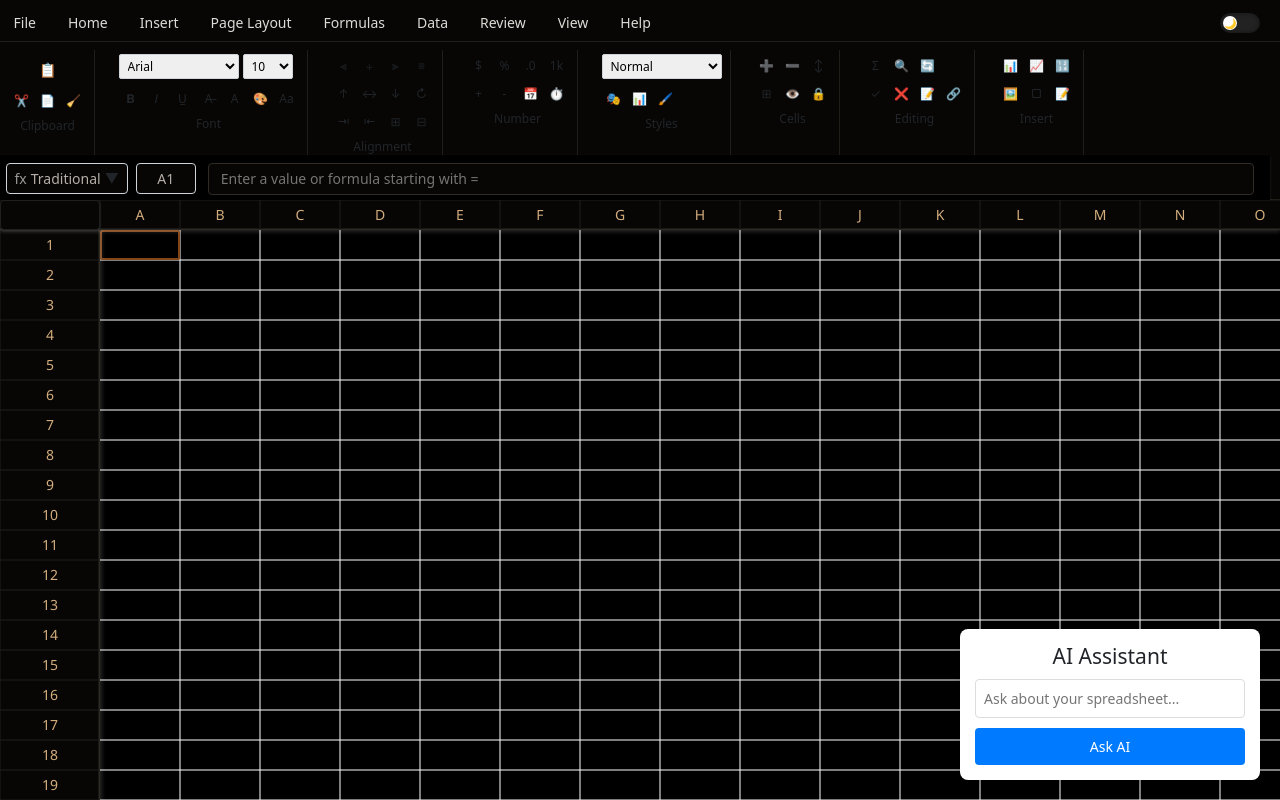
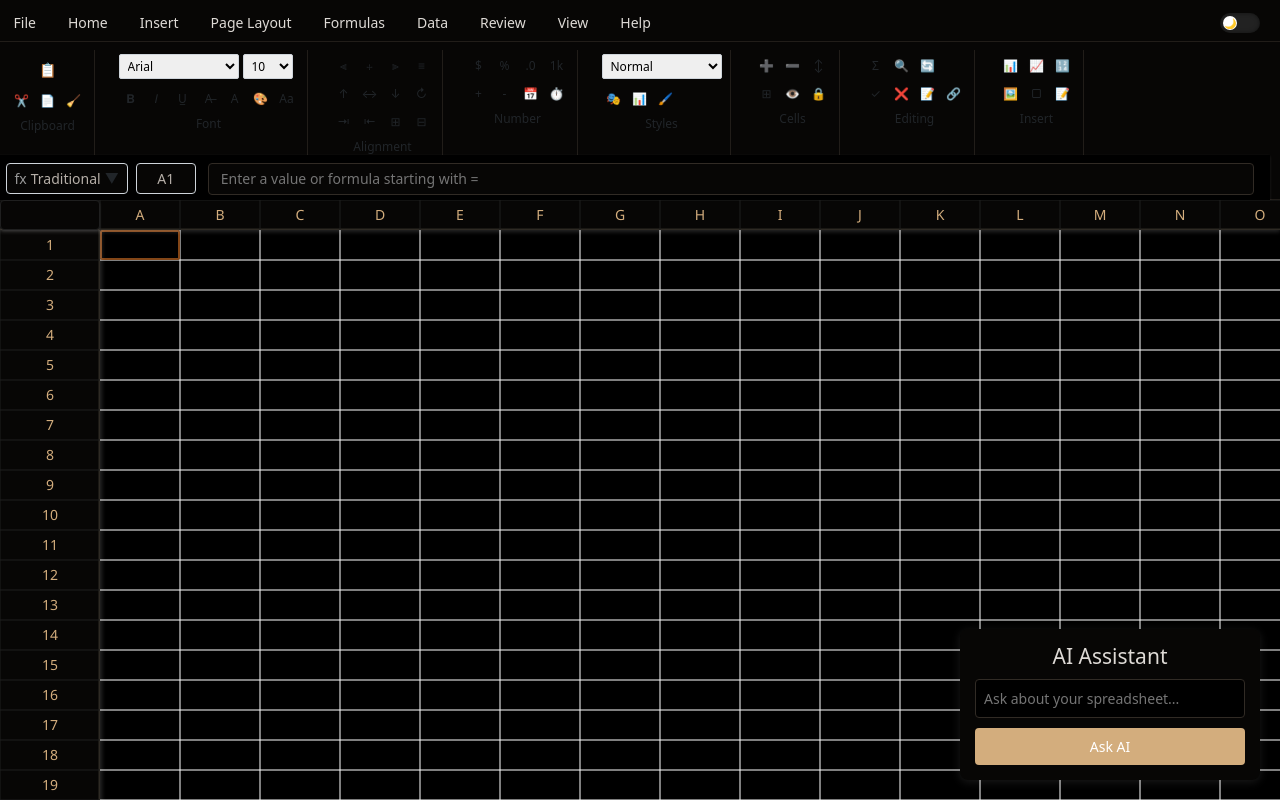
Before and after one commit to NathanaelEastwood/SheetAI, a React (Vite) app: page / in a window 1280 px wide. Built offline with nearby package versions, Linux system fonts and the light colour scheme.

Commit message:
dark mode added to chat agent

```diff
--- a/src/Components/Agent/AgentChat.tsx
+++ b/src/Components/Agent/AgentChat.tsx
@@ -1,5 +1,7 @@
 import React, { useState, useEffect } from 'react';
 import { useAIAgent } from '../../Services/AIService';
+import { useSelector } from 'react-redux';
+import {RootState} from "../../main";
 
 interface AIChatProps {}
 
@@ -8,6 +10,7 @@ const AgentChat: React.FC<AIChatProps> = () => {
   const [response, setResponse] = useState('');
   const [isLoading, setIsLoading] = useState(false);
   const { queryAI } = useAIAgent();
+  const darkModeState: boolean = useSelector((state: RootState) => state.globalDarkMode);
 
   useEffect(() => {
     console.log('AgentChat component mounted');
@@ -35,9 +38,10 @@ const AgentChat: React.FC<AIChatProps> = () => {
       right: '20px',
       width: '300px',
       padding: '15px',
-      backgroundColor: 'white',
+      backgroundColor: darkModeState ? '#f8f9fa' : '#070605',
+      color: darkModeState ? '#212529' : '#dedad6',
       borderRadius: '8px',
-      boxShadow: '0 2px 10px rgba(0,0,0,0.1)',
+      boxShadow: darkModeState ? '0 2px 10px rgba(0,0,0,0.1)' : '0 2px 10px rgba(255,255,255,0.1)',
       zIndex: 1000
     }}>
       <h4 style={{ marginBottom: '10px' }}>AI Assistant</h4>
@@ -52,7 +56,9 @@ const AgentChat: React.FC<AIChatProps> = () => {
             padding: '8px',
             marginBottom: '10px',
             borderRadius: '4px',
-            border: '1px solid #ddd'
+            border: darkModeState ? '1px solid #ced4da' : '1px solid #312b25',
+            backgroundColor: darkModeState ? '#ffffff' : '#000000',
+            color: darkModeState ? '#212529' : '#dedad6',
           }}
         />
         <button
@@ -61,11 +67,12 @@ const AgentChat: React.FC<AIChatProps> = () => {
           style={{
             width: '100%',
             padding: '8px',
-            backgroundColor: '#007bff',
+            backgroundColor: darkModeState ? '#2c5282' : '#d3ad7d',
             color: 'white',
             border: 'none',
             borderRadius: '4px',
-            cursor: isLoading ? 'not-allowed' : 'pointer'
+            cursor: isLoading ? 'not-allowed' : 'pointer',
+            opacity: isLoading ? 0.7 : 1,
           }}
         >
           {isLoading ? 'Thinking...' : 'Ask AI'}
@@ -75,7 +82,7 @@ const AgentChat: React.FC<AIChatProps> = () => {
         <div style={{
           marginTop: '15px',
           padding: '10px',
-          backgroundColor: '#f8f9fa',
+          backgroundColor: darkModeState ? '#e9ecef' : '#161310',
           borderRadius: '4px',
           maxHeight: '200px',
           overflowY: 'auto'
```
